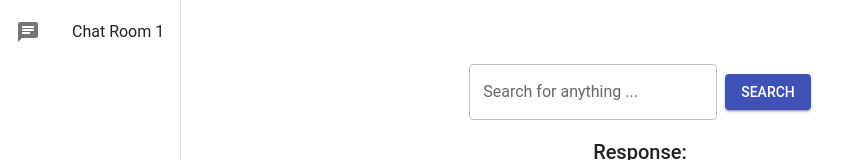
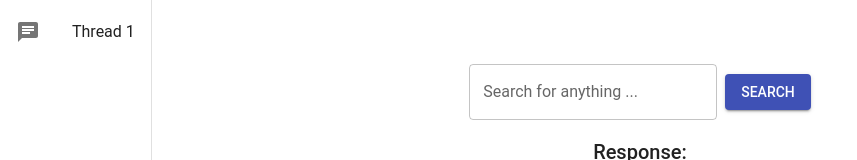
Before and after one commit to rguilmain/rag-app, a React (Vite) app in the folder frontend/: page /chat in a window 1280 px wide. Shown: the top 160 px of the page, without its empty margins (0-857 px from the left). Built offline with nearby package versions, Linux system fonts and the light colour scheme.

Commit message:
remove deprecated button

```diff
--- a/frontend/src/components/Sidebar.tsx
+++ b/frontend/src/components/Sidebar.tsx
@@ -12,11 +12,11 @@ function Sidebar() {
     <Drawer variant="permanent" anchor="left">
       <List>
         {/* Loop through chat rooms or contacts */}
-        <ListItem button>
+        <ListItem>
           <ListItemIcon>
             <ChatIcon />
           </ListItemIcon>
-          <ListItemText primary="Chat Room 1" />
+          <ListItemText primary="Thread 1" />
         </ListItem>
         {/* Repeat for other chat rooms or contacts */}
       </List>
```
